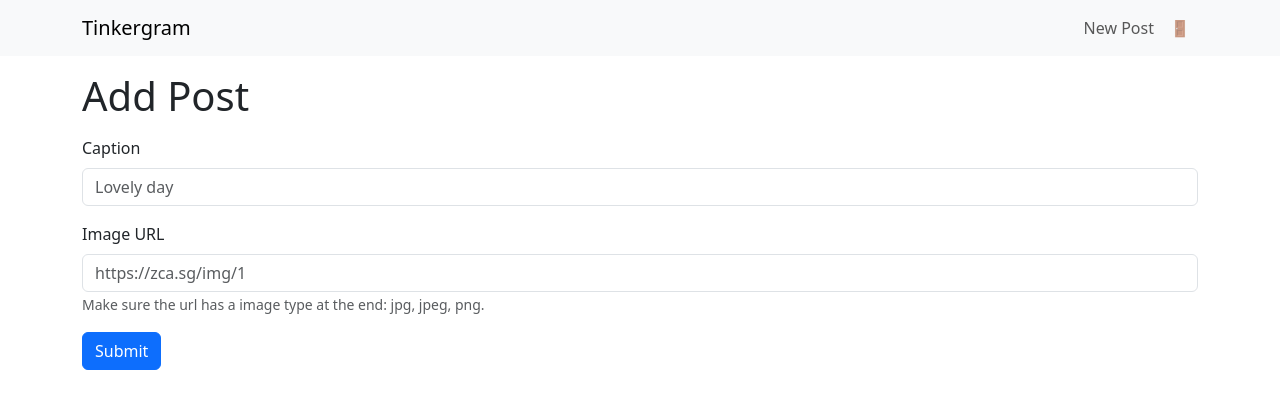
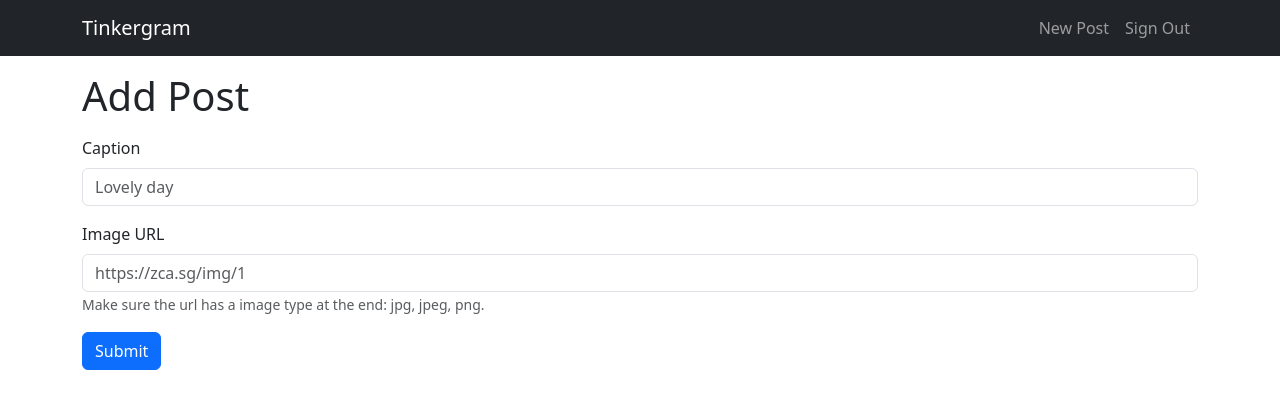
Before and after one commit to daryl-xD/pcweb6-tinkergram-firebase, a React (Create React App) app: page /add in a window 1280 px wide. Shown: the top 408 px of the page. Built offline with nearby package versions, Linux system fonts and the light colour scheme; no server answers; sample sign-in values are in the browser's storage.

Commit message:
sign in, sign up

```diff
--- /dev/null
+++ b/src/components/navigation.js
@@ -0,0 +1,32 @@
+import { auth } from "../firebase";
+import { useAuthState } from "react-firebase-hooks/auth";
+import { signOut } from "firebase/auth";
+import { Container, Nav, Navbar } from "react-bootstrap";
+import { useNavigate } from "react-router-dom";
+// Remove the declaration and assignment of the 'state' variable
+
+export default function Navigation() {
+    const [user, loading] = useAuthState(auth);
+    const navigate = useNavigate();
+    let status = "Sign In";
+    if (loading) return null;
+    if (user) status = "Sign Out";
+
+    return (
+        <Navbar variant="dark" bg="dark">
+            <Container>
+                <Navbar.Brand href="/">Tinkergram</Navbar.Brand>
+                <Nav>
+                    <Nav.Link href="/add">New Post</Nav.Link>
+                    <Nav.Link onClick={() => {
+                        if (status === "Sign In") {
+                            navigate("/login");
+                        } else {
+                            signOut(auth);
+                        }
+                    }}>{status}</Nav.Link>
+                </Nav>
+            </Container>
+        </Navbar>
+    );
+}
--- a/src/views/LoginPage.js
+++ b/src/views/LoginPage.js
@@ -3,6 +3,7 @@ import { Button, Container, Form } from "react-bootstrap";
 import { signInWithEmailAndPassword } from "firebase/auth";
 import { useNavigate } from "react-router-dom";
 import { auth } from "../firebase";
+import Navigation from "../components/navigation";
 
 export default function LoginPage() {
   const [username, setUsername] = useState("");
@@ -11,6 +12,8 @@ export default function LoginPage() {
   const navigate = useNavigate();
 
   return (
+    <>
+    <Navigation />
     <Container>
       <h1 className="my-3">Login to your account</h1>
       <Form>
@@ -56,5 +59,6 @@ export default function LoginPage() {
       </Form>
       <p>{error}</p>
     </Container>
+    </>
   );
 }
--- a/src/views/PostPageAdd.js
+++ b/src/views/PostPageAdd.js
@@ -1,10 +1,10 @@
 import React, { useEffect, useState } from "react";
-import { Button, Container, Form, Nav, Navbar } from "react-bootstrap";
+import { Button, Container, Form } from "react-bootstrap";
 import { addDoc, collection } from "firebase/firestore";
 import { useAuthState } from "react-firebase-hooks/auth";
 import { useNavigate } from "react-router-dom";
 import { auth, db } from "../firebase";
-import { signOut } from "firebase/auth";
+import Navigation from "../components/navigation";
 
 
 export default function PostPageAdd() {
@@ -26,15 +26,7 @@ export default function PostPageAdd() {
 
   return (
     <>
-      <Navbar variant="light" bg="light">
-        <Container>
-          <Navbar.Brand href="/">Tinkergram</Navbar.Brand>
-          <Nav>
-            <Nav.Link href="/add">New Post</Nav.Link>
-            <Nav.Link onClick={(e) => signOut(auth)}>🚪</Nav.Link>
-          </Nav>
-        </Container>
-      </Navbar>
+      <Navigation />
       <Container>
         <h1 style={{ marginBlock: "1rem" }}>Add Post</h1>
         <Form>
--- a/src/views/PostPageDetails.js
+++ b/src/views/PostPageDetails.js
@@ -1,10 +1,10 @@
 import React, { useEffect, useState } from "react";
-import { Card, Col, Container, Image, Nav, Navbar, Row } from "react-bootstrap";
+import { Card, Col, Container, Image, Row } from "react-bootstrap";
 import { useAuthState } from "react-firebase-hooks/auth";
 import { useNavigate, useParams } from "react-router-dom";
 import { auth, db } from "../firebase";
-import { signOut } from "firebase/auth";
 import { deleteDoc, doc, getDoc } from "firebase/firestore";
+import Navigation from "../components/navigation";
 
 
 export default function PostPageDetails() {
@@ -39,15 +39,7 @@ export default function PostPageDetails() {
 
   return (
     <>
-      <Navbar variant="light" bg="light">
-        <Container>
-          <Navbar.Brand href="/">Tinkergram</Navbar.Brand>
-          <Nav>
-            <Nav.Link href="/add">New Post</Nav.Link>
-            <Nav.Link onClick={(e) => signOut(auth)}>🚪</Nav.Link>
-          </Nav>
-        </Container>
-      </Navbar>
+      <Navigation />
       <Container>
         <Row style={{ marginTop: "2rem" }}>
           <Col md="6">
--- a/src/views/PostPageHome.js
+++ b/src/views/PostPageHome.js
@@ -1,8 +1,9 @@
 import { useEffect, useState } from "react";
-import { Container, Image, Nav, Navbar, Row } from "react-bootstrap";
+import { Container, Image, Row } from "react-bootstrap";
 import { Link } from "react-router-dom";
 import { collection, getDocs } from "firebase/firestore";
 import { db } from "../firebase";
+import Navigation from "../components/navigation";
 
 
 export default function PostPageHome() {
@@ -27,14 +28,7 @@ export default function PostPageHome() {
 
   return (
     <>
-      <Navbar variant="light" bg="light">
-        <Container>
-          <Navbar.Brand href="/">Tinkergram</Navbar.Brand>
-          <Nav>
-            <Nav.Link href="/add">New Post</Nav.Link>
-          </Nav>
-        </Container>
-      </Navbar>
+      <Navigation />`
       <Container>
         <Row>
           <ImagesRow />
--- a/src/views/PostPageUpdate.js
+++ b/src/views/PostPageUpdate.js
@@ -1,10 +1,10 @@
 import React, { useEffect, useState } from "react";
-import { Button, Container, Form, Nav, Navbar } from "react-bootstrap";
+import { Button, Container, Form } from "react-bootstrap";
 import { useAuthState } from "react-firebase-hooks/auth";
 import { useNavigate, useParams } from "react-router-dom";
 import { auth, db } from "../firebase";
 import { doc, getDoc, updateDoc } from "firebase/firestore";
-import { signOut } from "firebase/auth";
+import Navigation from "../components/navigation";
 
 
 export default function PostPageUpdate() {
@@ -36,15 +36,7 @@ export default function PostPageUpdate() {
 
   return (
     <div>
-      <Navbar variant="light" bg="light">
-        <Container>
-          <Navbar.Brand href="/">Tinkergram</Navbar.Brand>
-          <Nav>
-            <Nav.Link href="/add">New Post</Nav.Link>
-            <Nav.Link onClick={(e) => signOut(auth)}>🚪</Nav.Link>
-          </Nav>
-        </Container>
-      </Navbar>
+      <Navigation />
       <Container>
         <h1 style={{ marginBlock: "1rem" }}>Update Post</h1>
         <Form>
```
